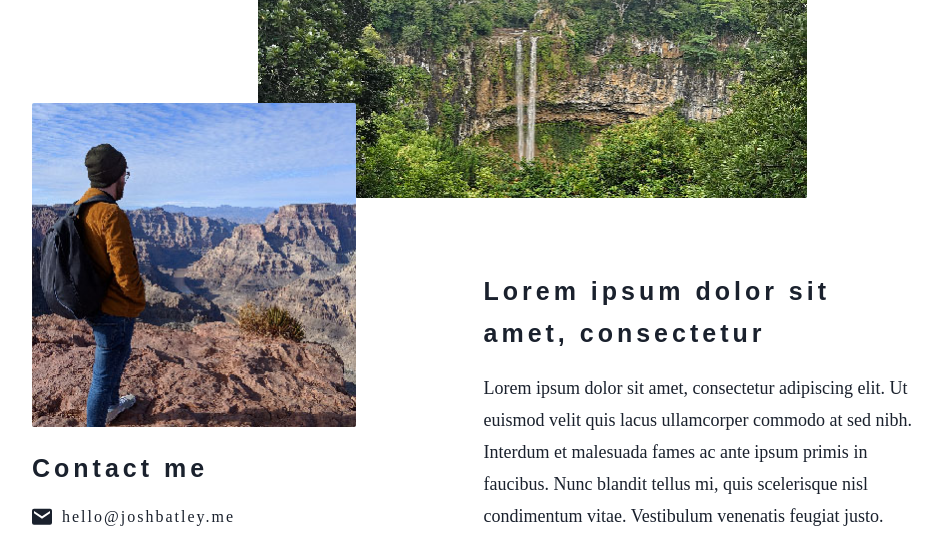
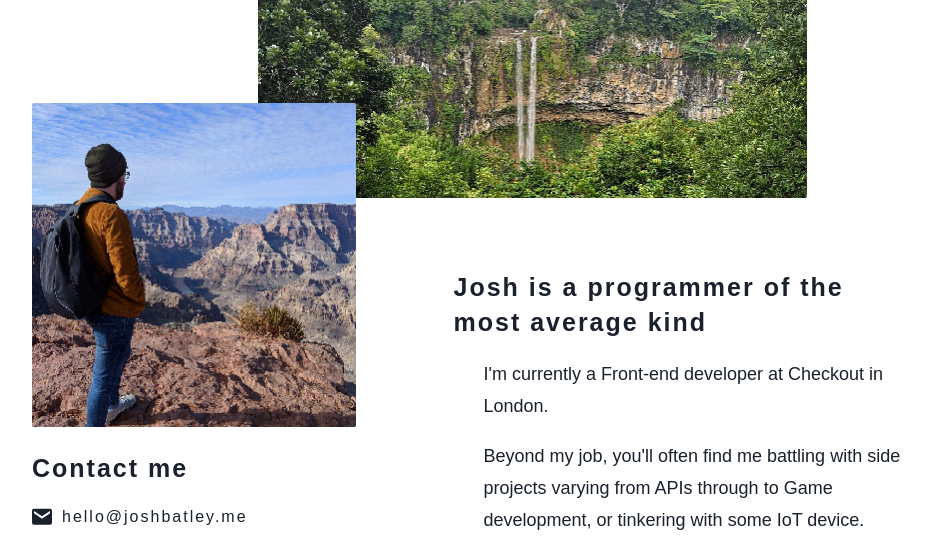
Before and after one commit to joshbatley/joshbatley.com, a website built with Parcel: page src/index.html in a window 1280 px wide. Shown: the part 127-667 px from the top of the page, without its empty margins (164-1113 px from the left). Built offline with nearby package versions, Linux system fonts and the light colour scheme; a web font is replaced by a local one.

Commit message:
added text and update styles

```diff
--- a/src/index.html
+++ b/src/index.html
@@ -27,10 +27,15 @@
     <img src="assets/canyon.jpg" class="banner-small" alt="Josh Batley looking at the Grand Canyon" />
 
     <section class="content">
-      <h2>Lorem ipsum dolor sit amet, consectetur</h2>
-      <p>
-        Lorem ipsum dolor sit amet, consectetur adipiscing elit. Ut euismod velit quis lacus ullamcorper commodo at sed nibh. Interdum et malesuada fames ac ante ipsum primis in faucibus. Nunc blandit tellus mi, quis scelerisque nisl condimentum vitae. Vestibulum venenatis feugiat justo. Maecenas quis justo pellentesque, pretium sapien et, eleifend dolor. Donec auctor ex vitae orci eleifend viverra. Nam sit amet pharetra ante, a faucibus urna. Donec odio nisi, eleifend eget urna interdum, pretium cursus risus. Ut a nisl aliquet, pellentesque turpis ut, condimentum quam. Duis lacus sapien, condimentum ac orci non, vehicula consequat leo. Morbi aliquam mi elit, vitae ultrices leo sagittis vitae. Vivamus scelerisque nisl in justo bibendum fermentum. Vivamus nisi elit, bibendum et arcu sed, imperdiet tincidunt ante. Etiam iaculis vulputate enim, ac pretium ligula viverra id. Orci varius natoque penatibus et magnis dis parturient montes, nascetur ridiculus mus. Curabitur interdum at leo eu pharetra.
+      <h2 class="content-heading">Josh is a programmer of the most average kind</h2>
+      <p>I'm currently a Front-end developer at Checkout in London.</p>
+
+      <p>Beyond my job, you'll often find me battling with side projects varying from APIs through to Game development, or tinkering with some IoT device.</p>
+
+      <p>Because life isn't only about work, when I'm away from my desk, there's nothing like a great book, getting out and exploring, or discovering new methods to drink overpriced coffee.
       </p>
+
+      <p>Feel free to reach out about possible career opportunities, protention collabs or even just say to hello!</p>
     </section>
 
     <section class="contact">
--- a/src/styles.css
+++ b/src/styles.css
@@ -1,8 +1,7 @@
 :root {
   --color-text: hsl(220, 26%, 14%);
   --accent:#216AE0;
-  --font-body:  sweet-sans-pro, serif;
-  --font-heading:  bennet-banner, sans-serif;
+  --font:  bennet-banner, sans-serif;
 }
 
 /*
@@ -22,12 +21,11 @@ html {
 body {
   margin: 0 auto;
   font-size: 1em;
-  font-family: var(--font-body);
+  font-family: var(--font);
   max-width: 960px;
 }
 
 h1, h2, h3, h4, h5, h6 {
-  font-family: var(--font-heading);
   margin: 0.67em 0;
 }
 
@@ -47,15 +45,15 @@ h1 {
 
 h2 {
   font-size: 25px;
-  line-height: 42px;
-  letter-spacing: 4px;
+  line-height: 35px;
+  letter-spacing: 2px;
 }
 
 h3 {
   font-size: 25px;
   line-height: 30px;
   margin: 0 0 1rem;
-  letter-spacing: 4px;
+  letter-spacing: 2px;
 }
 
 ul, li {
@@ -116,6 +114,7 @@ ul, li {
   width: 20px;
 }
 
+/* Small */
 @media (min-width: 640px) {
   .container {
     display: grid;
@@ -160,16 +159,21 @@ ul, li {
   }
 }
 
+/* Medium */
 @media (min-width: 768px) {
   .container {
     grid-template-rows: 80px 200px 150px 200px 1fr;
   }
 }
 
+/* Large */
 @media (min-width: 1024px) {
   .container {
     margin: 50px 36px;
     grid-template-rows: 80px 100px 100px 50px 200px 1fr ;
+  }
+  .content-heading {
+    margin-left: -30px;
   }
   .logo {
     grid-row-start: 2;
```
